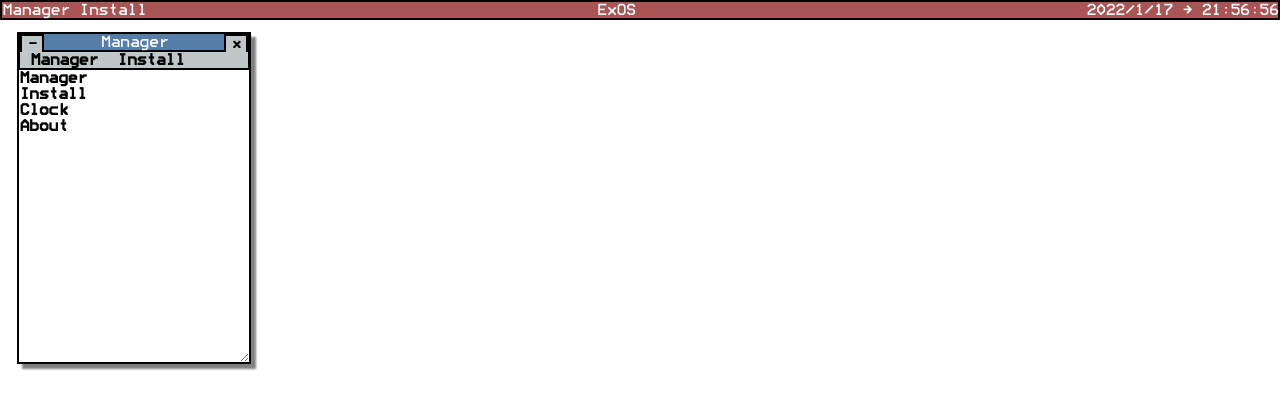
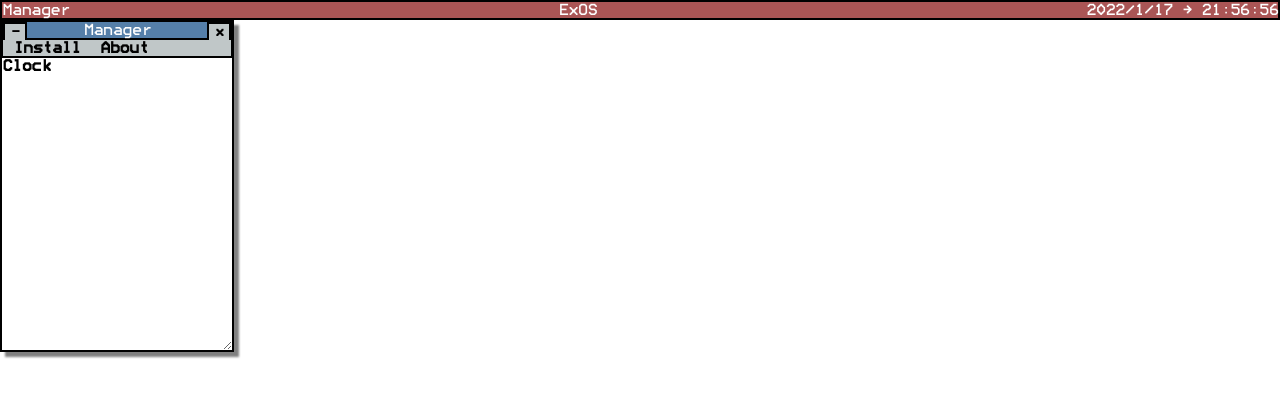
Before and after one commit to brodyking/ExOS, a plain HTML site: page index.html in a window 1280 px wide. Both pictures are taken after a click on the link "Manager". Drawn offline with Linux system fonts and the light colour scheme.

Commit message:
v0.4. Changed the Manager and changed the About page

```diff
--- a/index.html
+++ b/index.html
@@ -10,21 +10,22 @@
 
 <body>
 	<div style="background-color: #aa5555; border: 2px solid black;text-align: center;height: auto;color: white;">
-		<span class="title" style="background-color: #aa5555; color: white;font-weight: normal;float: left;"><a href="#" style="color: white" onclick="manager()">Manager</a>  <a href="#" style="color: white" onclick="install()">Install</a></span>
+		<span class="title" style="background-color: #aa5555; color: white;font-weight: normal;float: left;"><a href="#" style="color: white" onclick="showmanager()">Manager</a></span>
               <span class="title" style="background-color: #aa5555; color: white;font-weight: normal;float: center;">ExOS</span>
               <span class="title" style="background-color: #aa5555; color: white;font-weight: normal;float: right;"><a href="#" onclick="clock()" style="color: white" id="datetime">date&time</a></span>
               </div>
 
         <!-- main menu -->
-        <div style="background-color: white; border-width: 1px 2px 2px; border-style: solid; border-color: black; border-image: initial; height: 329px; position: absolute; width: 230px; left: 17px; top: 32px; filter: drop-shadow(grey 5px 5px 1px); resize: both; overflow: auto;" id="main">
+        <div style="background-color: white; border-width: 1px 2px 2px; border-style: solid; border-color: black; border-image: initial; height: 329px; position: absolute; width: 230px; filter: drop-shadow(grey 5px 5px 1px); resize: both; overflow: auto;display: none;" id="main">
             <div style="background-color: #557fa9; border: 1px solid black;text-align: center;height: auto;" id="mainTitleBox" onmouseover="triggerMove('main')">
               <span class="title" style="background-color: #557fa9; color: white;font-weight: normal;float: left;"><a href="#" onclick="hidemainLinks()"><button style="border-bottom: 0px solid black;" id="hidemainLinks">-</button></a></span>
               <span class="title" style="background-color: #557fa9; color: white;font-weight: normal;float: center;" id="mainTitle">Empty Panel</span>
-              <span class="title" style="background-color: #557fa9; color: white;font-weight: normal;float: right;"><a href="#" onclick="popup('lol u cant do that!','you cant close out the manager silly...','auto','auto');"><button style="border-bottom: 0px solid black; display:">x</button></a></span>
+              <span class="title" style="background-color: #557fa9; color: white;font-weight: normal;float: right;"><a href="#" onclick="showmanager()"><button style="border-bottom: 0px solid black; display:">x</button></a></span>
             </div>
             <div style="text-align: left; background-color: #c0c7c8; border: 1px solid black;border-bottom: 2px solid black;" id="mainLinks">
-            <a id="managerLink" class="link" href="#" onclick="manager()">Manager</a>
-            <a id="installLink" class="link" href="#" onclick="install()">Install</a>            </div>
+              <a class="link" href="#" onclick="install()">Install</a>
+              <a class="link" href="#" onclick="about()">About</a>
+            </div>
           <div id="mainBody">
             </div>
         </div>
--- a/kernal.js
+++ b/kernal.js
@@ -80,10 +80,14 @@ function popup(title,body,width,height) {
   dragElement(document.getElementById("main"));
 }
 
-var shortcuts = "<li id='apps'><a href='#' onclick='manager();'>Manager</a></li><li><a href='#' onclick='install()'>Install</a></li><li><a href='#' onclick='clock()'>Clock</a></li><li><a href='#' onclick='about()'>About</a></li>"
+var shortcuts = "<li><a href='#' onclick='clock()'>Clock</a></li>"
 
 function about() {
-  popup("About","You are currently using ExOS v0.3<br>This version includes infinite popups and a new taskbar at the top!");
+  popup("About","<h1 style='text-align: center'>ExOS</h1><p style='text-align: center'>Version 0.4 Pre-Release</p><a href='https://github.com/brodyking/ExOS/releases'><button>View all Releases</button></a><a href='https://brodyking.github.io/ExOS-Apps/'><button>View App Repository</button></a>");
+}
+
+function href(link) {
+  popup("Open External Link","Are you sure you want to open this external link?<br><br><a href=" + link +"><button>Accept</button></a> <a href='#' onclick='hide(" + '"' + "Open External Link" + '"' + ")'><button>Decline</button></a>","256px")
 }
 
 function manager() {
@@ -165,3 +169,19 @@ function clock() {
 function hide(popup) {
   document.getElementById(popup).remove();
 }
+
+function close(popup) {
+  document.getElementById(popup).remove();
+}
+
+var managerOpen = "0";
+
+function showmanager() {
+  if (managerOpen == "0") {
+    document.getElementById("main").style.display = "block";
+    managerOpen = "1";
+  } else if (managerOpen == "1") {
+    document.getElementById("main").style.display = "none";
+    managerOpen = "0";
+  }
+}
```
